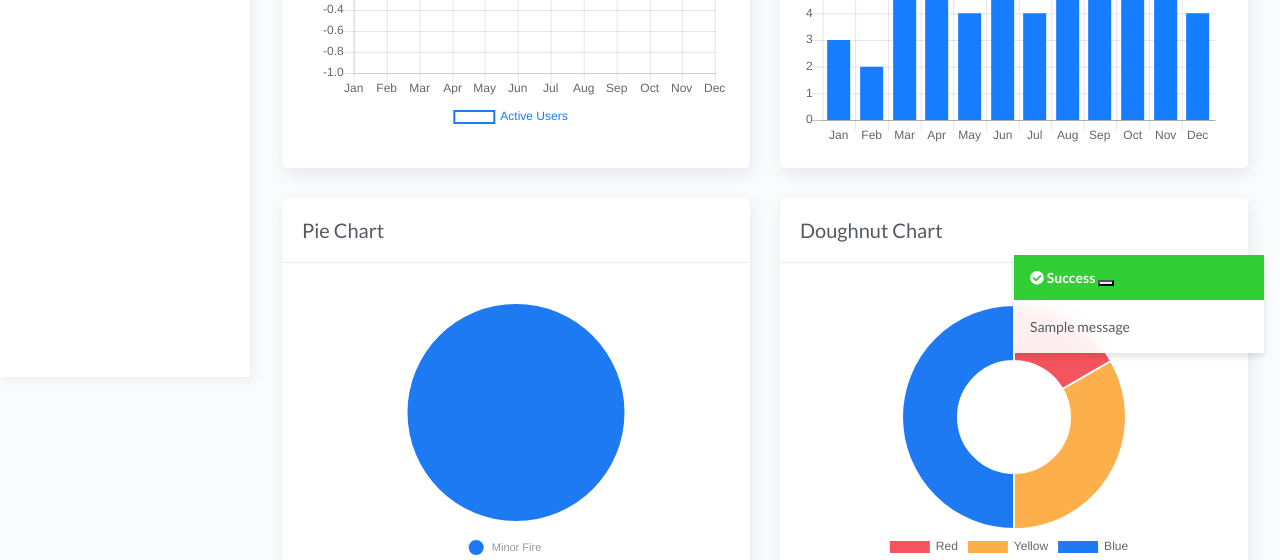
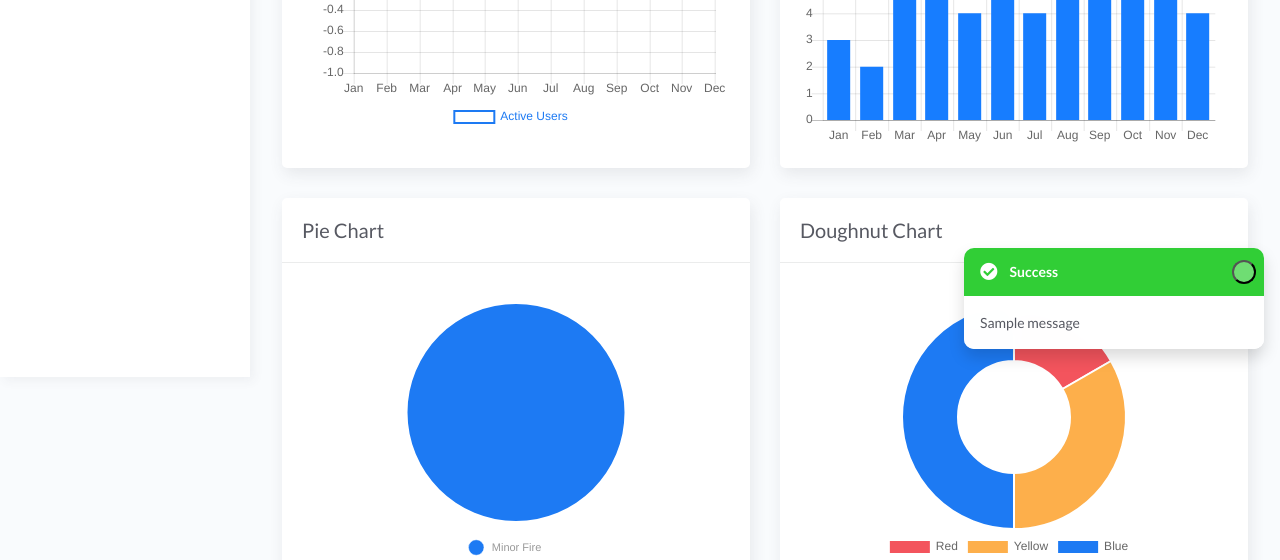
Before and after one commit to Weakcods/Fire-app, a Django app: page /dashboard_chart in a window 1280 px wide. Shown: the part 423-983 px from the top of the page. Run offline with Django 4.2, Linux system fonts and the light colour scheme; a user stored in the database is signed in; data comes from the database, SQL or seed files in the repository; both versions use the stored data as it was after the commit; tables that the repository leaves empty hold one stand-in row (values such as "Sample post"); one stand-in notice (Sample message) is shown; data that the repository does not hold is empty; some libraries are stand-ins or nearby versions.

Commit message:
enhnce ui toast in log in

```diff
--- a/projectsite/static/css/toast.css
+++ b/projectsite/static/css/toast.css
@@ -6,19 +6,49 @@
 }
 
 .toast {
-    min-width: 250px;
+    min-width: 300px;
     backdrop-filter: blur(10px);
-    box-shadow: 0 4px 6px rgba(0, 0, 0, 0.1);
-    margin-bottom: 0.5rem;
+    background: rgba(255, 255, 255, 0.95);
+    box-shadow: 0 8px 16px rgba(0, 0, 0, 0.15);
+    margin-bottom: 0.75rem;
+    border: none;
+    border-radius: 10px;
+    overflow: hidden;
 }
 
 .toast-header {
-    padding: 0.75rem 1rem;
+    padding: 0.85rem 1rem;
     border-bottom: none;
+    display: flex;
+    align-items: center;
+    position: relative;
 }
 
-.toast-header .btn-close {
-    margin-right: -0.375rem;
+.toast-header .btn-close,
+.toast-header .close {
+    padding: 0.5rem;
+    margin: -0.5rem -0.5rem -0.5rem auto;
+    width: 24px;
+    height: 24px;
+    background: rgba(255, 255, 255, 0.3);
+    border-radius: 50%;
+    opacity: 1;
+    transition: all 0.2s ease;
+    display: flex;
+    align-items: center;
+    justify-content: center;
+    cursor: pointer;
+}
+
+.toast-header .btn-close:hover,
+.toast-header .close:hover {
+    background: rgba(255, 255, 255, 0.5);
+    transform: scale(1.1);
+}
+
+.toast-header i {
+    font-size: 1.1rem;
+    margin-right: 0.75rem;
 }
 
 .toast.bg-success .toast-header {
@@ -44,16 +74,31 @@
 
 .toast.show {
     opacity: 1;
-    animation: slide-in 0.3s ease-out;
+    animation: slide-in 0.4s cubic-bezier(0.4, 0, 0.2, 1);
 }
 
 @keyframes slide-in {
     from {
-        transform: translateX(100%);
+        transform: translate(100%, 10px);
         opacity: 0;
     }
     to {
-        transform: translateX(0);
+        transform: translate(0, 0);
         opacity: 1;
     }
 }
+
+@keyframes fade-out {
+    from {
+        transform: translate(0, 0);
+        opacity: 1;
+    }
+    to {
+        transform: translate(100%, 10px);
+        opacity: 0;
+    }
+}
+
+.toast.hide {
+    animation: fade-out 0.3s cubic-bezier(0.4, 0, 0.2, 1) forwards;
+}
```
Also changed, not shown: projectsite/templates/auth/login.html (+16 -10 lines), projectsite/db.sqlite3.
